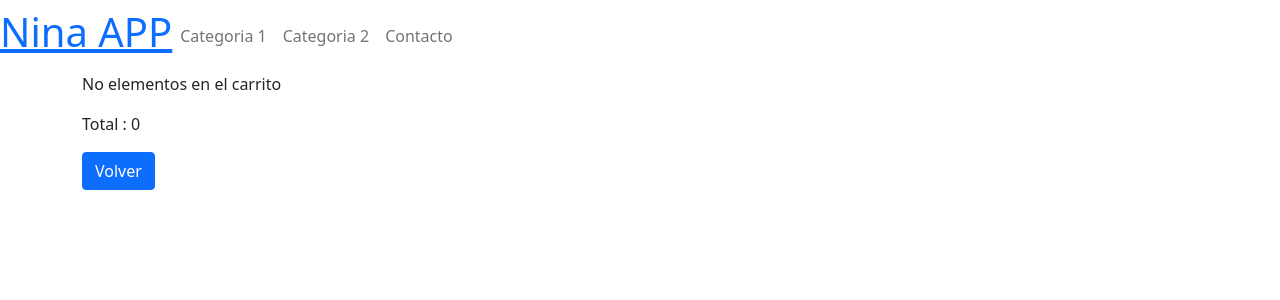
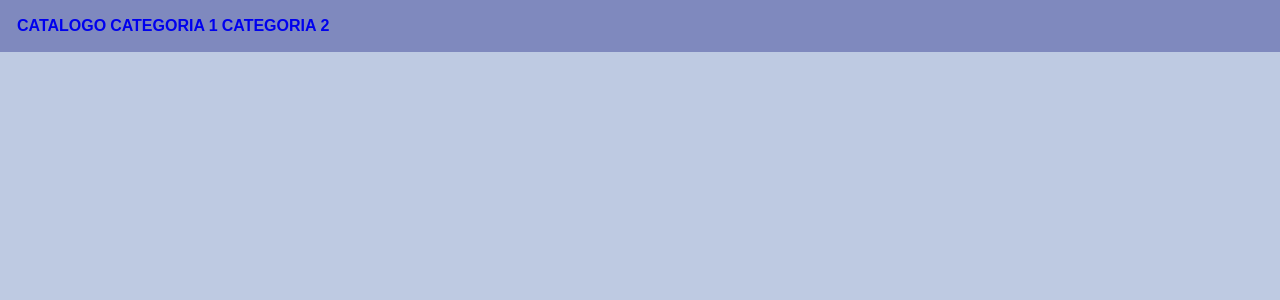
Before and after one commit to matiasjgelpi/Nina_app, a React (Create React App) app: page /cart in a window 1280 px wide. Shown: the top 300 px of the page. Built offline with nearby package versions, Linux system fonts and the light colour scheme.

Commit message:
probando estilos

```diff
--- a/public/index.html
+++ b/public/index.html
@@ -11,7 +11,8 @@
     />
     <link rel="apple-touch-icon" href="%PUBLIC_URL%/logo192.png" />
     <link rel="manifest" href="%PUBLIC_URL%/manifest.json" />
-    <link href="https://cdn.jsdelivr.net/npm/bootstrap@5.1.1/dist/css/bootstrap.min.css" rel="stylesheet" integrity="sha384-F3w7mX95PdgyTmZZMECAngseQB83DfGTowi0iMjiWaeVhAn4FJkqJByhZMI3AhiU" crossorigin="anonymous">
+    <!-- <link rel="stylesheet" href="style.css"> -->
+    <!-- <link href="https://cdn.jsdelivr.net/npm/bootstrap@5.1.1/dist/css/bootstrap.min.css" rel="stylesheet" integrity="sha384-F3w7mX95PdgyTmZZMECAngseQB83DfGTowi0iMjiWaeVhAn4FJkqJByhZMI3AhiU" crossorigin="anonymous"> -->
     <title>Nina App</title>
   </head>
   <body>
--- a/src/App.js
+++ b/src/App.js
@@ -1,7 +1,7 @@
 import React from "react";
 import Rutas from "./components/routes/Rutas";
 import {CartProvider } from "./context/cartContext";
-
+import "./style.css"
 
 
 const App = () => {
--- a/src/components/cart/Cart.js
+++ b/src/components/cart/Cart.js
@@ -11,7 +11,7 @@ export default function Cart() {
   return (
     <div className="container">
       {cart.length === 0 ? (
-        <p>No elementos en el carrito</p>
+        <p>No hay elementos en el carrito</p>
       ) : (
         cart.map((art) =>
 
@@ -35,6 +35,7 @@ export default function Cart() {
         Volver
       </Link>
       {cart.length === 0 ? "" : <FormUser/>}
+      <p id="mostrarCompra" style={{ display: "none"}}>Cargando Compra...</p>
     </div>
 );
 }
--- a/src/components/cartwidget/CartWidget.js
+++ b/src/components/cartwidget/CartWidget.js
@@ -18,7 +18,7 @@ const CartWidget = ({contador}) => {
         <path d="M0 1.5A.5.5 0 0 1 .5 1H2a.5.5 0 0 1 .485.379L2.89 3H14.5a.5.5 0 0 1 .491.592l-1.5 8A.5.5 0 0 1 13 12H4a.5.5 0 0 1-.491-.408L2.01 3.607 1.61 2H.5a.5.5 0 0 1-.5-.5zM5 12a2 2 0 1 0 0 4 2 2 0 0 0 0-4zm7 0a2 2 0 1 0 0 4 2 2 0 0 0 0-4zm-7 1a1 1 0 1 1 0 2 1 1 0 0 1 0-2zm7 0a1 1 0 1 1 0 2 1 1 0 0 1 0-2z" />
       </svg>
 
-      <p>{cartCounter()}</p>
+      <span>{cartCounter()}</span>
     </>
   );
 };
--- a/src/components/navbar/NavBar.css
+++ b/src/components/navbar/NavBar.css
@@ -0,0 +1,43 @@
+.navbar {
+    /* background-color :#7f89be; */
+    width: 100%;
+    position: fixed;
+    height: 50px;
+    margin-bottom: 50px
+
+}
+
+.navbar-ul{
+    background-color :#7f89be;
+    list-style-type: none;
+    font-size: 16px;
+    padding: 15px;
+
+    ;
+
+}
+
+.nav-item {
+
+    display: inline-block;
+}
+
+.nav-link {
+    background-color :#7f89be;
+    transition: color 0.3s ease;
+    text-transform: uppercase;
+    text-decoration: none;
+    display: inline-block;
+    padding: 2px;
+    font-weight: bold;
+
+}
+
+.nav-link:hover {
+
+    color: rosybrown;
+}
+
+#cart-widget{
+    align-items: flex-end;
+}
--- a/src/components/navbar/NavBar.js
+++ b/src/components/navbar/NavBar.js
@@ -2,20 +2,19 @@ import CartWidget from "../cartwidget/CartWidget";
 import { NavLink } from "react-router-dom";
 import { useContext } from "react";
 import cartContext from "../../context/cartContext";
-
-
-
+import "./NavBar.css"
 
 const NavBar = () => {
-
   const { cart } = useContext(cartContext);
 
   return (
-    <nav className="navbar navbar-expand-lg navbar-light bg-ligh">
-      <NavLink to="/">
-        <h1>Nina APP</h1>
-      </NavLink>
-      <ul className="navbar-nav">
+    <nav className="navbar">
+      <ul className="navbar-ul">
+        <li className="nav-item">
+          <NavLink className="nav-link" to="/">
+            Catalogo
+          </NavLink>
+        </li>
         <li className="nav-item">
           <NavLink className="nav-link" to="/category/:category1">
             Categoria 1
@@ -26,17 +25,14 @@ const NavBar = () => {
             Categoria 2
           </NavLink>
         </li>
-        <li className="nav-item" style={cart.length === 0 ? {display:"none"}  : {display:"block"}}>
-          <NavLink className="nav-link"  to="/cart">
-            <CartWidget/>
+        <li
+          className="nav-item"
+          style={cart.length === 0 ? { display: "none" } : { display: "inline-block" }}
+        >
+          <NavLink className="nav-link" to="/cart">
+            <CartWidget />
           </NavLink>
         </li>
-        <li className="nav-item">
-          <NavLink className="nav-link" to="../../public/index.html">
-            Contacto
-          </NavLink>
-        </li>
-        <li></li>
       </ul>
     </nav>
   );
--- a/src/components/utils/getOrden.js
+++ b/src/components/utils/getOrden.js
@@ -16,11 +16,12 @@ export const getOrden = (cliente,carrito, total) => {
   };
 
   const query = coleccion.add(nueva_compra);
+  document.getElementById("mostrarCompra").style.display="block"
 
   query
     .then((res) => {
       console.log(res);
-      alert("compra finalizada nro comprobante " + res.id)
+      document.getElementById("mostrarCompra").innerHTML="compra finalizada nro comprobante " + res.id
     })
     .catch((error) => {
       console.log(error);
--- a/src/context/cartContext.js
+++ b/src/context/cartContext.js
@@ -12,13 +12,11 @@ export const CartProvider = ({ children }) => {
   const addItem = (item, quantity) => {
 
     if (isInCart(item)) {
-      // console.log(item.id)
       cartAux.find((it) => it.id === item.id).cantidad += parseInt(quantity);
       setCart(cartAux)
     } else {
       item["cantidad"] = parseInt(quantity);
       cartAux.push(item);
-      // console.log(cartAux)
       setCart(cartAux)
     }
   };
--- a/src/context/formContext.js
+++ b/src/context/formContext.js
@@ -86,7 +86,7 @@ export const FormProvider = ({ children }) => {
     if (validateForm(form)) {
       getOrden(form, cart, cartTotal());
     } else {
-      alert("Revise los datos ingresaros");
+      alert("Revise los datos ingresados");
     }
   };
 
--- /dev/null
+++ b/src/style.css
@@ -0,0 +1,7 @@
+*{
+    margin: 0;
+    padding: 0;
+    font-family: sans-serif;
+    background-color: #becae2;
+
+}
```
Also changed, not shown: src/components/inputFormUser/InputFormUser.js (+2 -5 lines).
